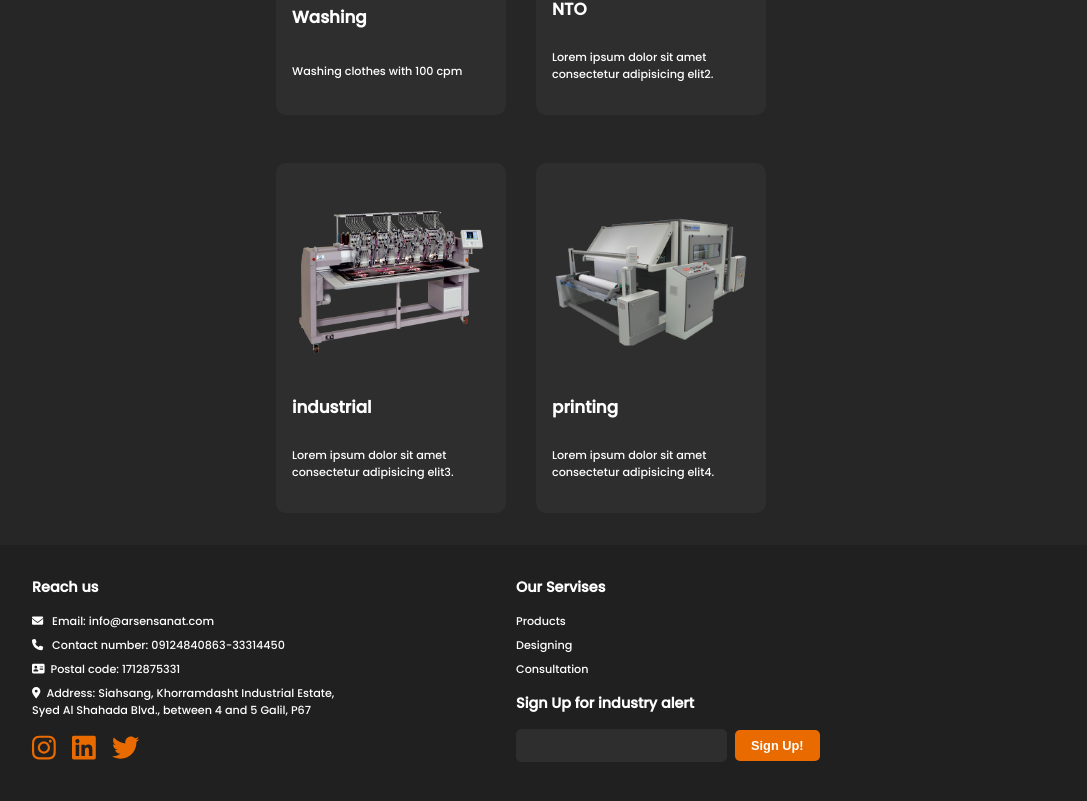
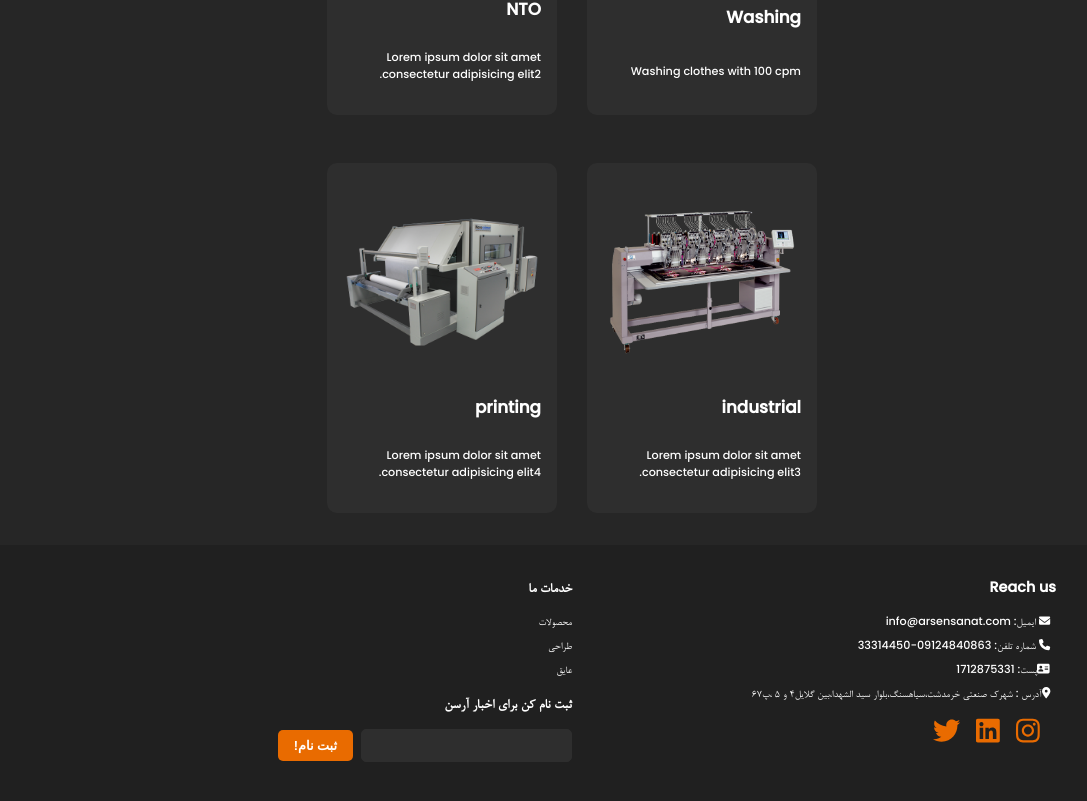
Before and after one commit to er-ebrahimi/Ecommerce-web-industry, a React (Vite) app: page /shop in a window 1280 px wide. Shown: the part 443-1244 px from the top of the page, without its empty margins (96-1183 px from the left). Built offline with nearby package versions, Linux system fonts and the light colour scheme.

Commit message:
footer was converted to persian and some bugges in persian mode fixed and some buge in responsivenes

```diff
--- a/src/assets/css/responsive.css
+++ b/src/assets/css/responsive.css
@@ -1,3 +1,4 @@
+/* tablet */
 @media screen and (max-width: 768px) {
   .container {
     margin: 1rem 3rem 1rem;
@@ -77,6 +78,14 @@
   .quote--container {
     width: 80%;
   }
+
+  .product--discription {
+    width: auto;
+  }
+
+  .product--cards--container {
+    padding-top: 50px;
+  }
 }
 
 @media screen and (max-width: 677px) {
@@ -100,15 +109,26 @@
   }
 
   .quote--description {
-    font-size: 0.75rem;
+    font-size: 0.65rem;
+    padding-left: 1rem;
+    padding-right: 1rem;
   }
 
   .quote--container {
     padding: 1rem 0.85rem;
+    margin-top: 3rem;
   }
 
   .shop--container {
     grid-template-columns: 1fr;
+  }
+
+  .product--cards--container {
+    padding-top: 50px;
+  }
+
+  .about--title {
+    font-size: 1.5rem;
   }
 }
 
@@ -125,4 +145,8 @@
   .product--cards--container {
     padding-top: 40px;
   }
+
+  .change_button--container {
+    align-self: auto;
+  }
 } /* small phone */
--- a/src/components/Footer.tsx
+++ b/src/components/Footer.tsx
@@ -6,6 +6,7 @@ import { faAddressCard } from "@fortawesome/free-solid-svg-icons";
 import { faInstagram } from "@fortawesome/free-brands-svg-icons";
 import { faLinkedin } from "@fortawesome/free-brands-svg-icons";
 import { faTwitter } from "@fortawesome/free-brands-svg-icons";
+import { FormattedMessage } from "react-intl";
 export default function () {
   return (
     <footer className="footer">
@@ -15,26 +16,38 @@ export default function () {
             <h3 className="reach--title--footer title--footer">Reach us </h3>
             <li>
               <FontAwesomeIcon icon="envelope" className="footer--icon icon" />{" "}
-              Email: info@arsensanat.com
+              <FormattedMessage
+                id="footer.email"
+                defaultMessage="Email: info@arsensanat.com"
+              />
             </li>
             <li>
               <FontAwesomeIcon icon={faPhone} className="footer--icon icon" />{" "}
-              Contact number: 09124840863-33314450
+              <FormattedMessage
+                id="footer.contact"
+                defaultMessage="Contact number: 09124840863-33314450"
+              />
             </li>
             <li>
               <FontAwesomeIcon
                 icon={faAddressCard}
                 className="footer--icon icon"
               />
-              Postal code: 1712875331
+              <FormattedMessage
+                id="footer.postal" //TODO post card icon to text
+                defaultMessage="Postal code: 1712875331"
+              />
             </li>
             <li>
               <FontAwesomeIcon
                 icon={faLocationDot}
                 className="footer--icon icon"
               />
-              Address: Siahsang, Khorramdasht Industrial Estate,
-              <br /> Syed Al Shahada Blvd., between 4 and 5 Galil, P67
+              <FormattedMessage
+                id="footer.address"
+                defaultMessage="Address: Siahsang, Khorramdasht Industrial Estate,
+              <br /> Syed Al Shahada Blvd., between 4 and 5 Galil, P67" //TODO fix br
+              />
             </li>
             <li className="social_media--footer">
               <a href="#">
@@ -52,16 +65,38 @@ export default function () {
 
         <div className="Our Services">
           <ul className="footer--ul">
-            <h3 className="title--footer">Our Servises</h3>
-            <li>Products</li>
-            <li>Designing</li>
-            <li>Consultation</li>
+            <h3 className="title--footer">
+              <FormattedMessage
+                id="footer.title"
+                defaultMessage="Our Servises"
+              />
+            </h3>
+            <li>
+              <FormattedMessage id="footer.product" defaultMessage="Products" />
+            </li>
+            <li>
+              <FormattedMessage
+                id="footer.designing"
+                defaultMessage="Designing"
+              />
+            </li>
+            <li>
+              <FormattedMessage
+                id="footer.consulation"
+                defaultMessage="Consultation"
+              />
+            </li>
           </ul>
           <h3 className="title--footer alert_title--footer">
-            Sign Up for industry alert
+            <FormattedMessage
+              id="footer.signupTitle"
+              defaultMessage="Sign Up for industry alert"
+            />
           </h3>
           <input type="email" className="footer--input input" />
-          <button className="button footer--button">Sign Up!</button>
+          <button className="button footer--button">
+            <FormattedMessage id="footer.signup" defaultMessage="Sign Up!" />
+          </button>
         </div>
       </div>
     </footer>
--- a/src/data/Persian.json
+++ b/src/data/Persian.json
@@ -18,5 +18,15 @@
     "quote.description1" : "مشاوره، اصلاح و بروزرسانی ماشین آلات موجود در صنعت",
     "quote.description2" : "طراحی و ساخت ماشین آلات مبتنی بر طرح ارائه شده توسط کارفرما",
     "quote.description3" : "طراحی و ساخت ماشین آلات مبتنی بر طرح متخصصین آرسن صنعت",
-    "quote.button" : "درخواست"
+    "quote.button" : "درخواست",
+    "footer.email": "ایمیل: info@arsensanat.com",
+    "footer.contact": "شماره تلفن: 09124840863-33314450",
+    "footer.postal": "پست: 1712875331",
+    "footer.address": "آدرس : شهرک صنعتی خرمدشت،سیاهسنگ،بلوار سید الشهدا،بین گلایل۴ و ۵ ،پ۶۷",
+    "footer.title": "خدمات ما",
+    "footer.product": "محصولات",
+    "footer.designing": "طراحی",
+    "footer.consulation": "عایق",
+    "footer.signupTitle": "ثبت نام کن برای اخبار آرسن",
+    "footer.signup": "ثبت نام!"
 }
--- a/src/index.css
+++ b/src/index.css
@@ -326,6 +326,8 @@ main {
 
 .product--discription {
   width: 40vh;
+  display: flex;
+  flex-direction: column;
 }
 
 .card--title {
@@ -342,6 +344,7 @@ main {
   justify-content: space-between;
   align-items: center;
   width: 150px;
+  align-self: center;
 }
 
 .change_button {
@@ -362,9 +365,10 @@ main {
 }
 
 .activity--background {
-  background: url(./assets/images/orange_hat.png) no-repeat;
-  background-position: right;
-  background-size: contain;
+  background: linear-gradient(rgba(0, 0, 0, 0.4), rgba(0, 0, 0, 0.4)),
+    url(./assets/images/complete_orange_hat.png) center/cover no-repeat fixed;
+  /* background-position: right; */
+  /* background-size: contain; */
   /* display: flex; */
   /* justify-content: center; */
   align-items: center;
@@ -425,6 +429,7 @@ main {
   font-size: var(--normal-font-size);
   list-style: circle;
   padding-left: 2.5rem;
+  padding-right: 2.5rem;
 }
 
 .quote--description > li::marker {
@@ -441,7 +446,8 @@ main {
   justify-content: center;
   justify-items: center;
   align-items: center;
-  height: 100vh;
+  min-height: 100vh;
+  height: fit-content;
   background: url("./assets/images/Group.png") center/80% no-repeat;
 }
 .quote--line {
@@ -603,7 +609,7 @@ textarea {
   max-width: 30rem;
   margin: auto;
   /* justity */
-  /* justify-content: space-around; */
+  justify-content: center;
 }
 
 .about--main {
--- a/src/main.tsx
+++ b/src/main.tsx
@@ -21,17 +21,18 @@ import { store } from "./redux/app/store";
 import { Provider } from "react-redux";
 import "./fonts/B-NAZANIN.ttf";
 let local = navigator.language;
-let lan;
+export let lan: any;
+export let lan_string: string = "Persian";
 if (local === "en-US") {
   lan = English;
 } else {
   lan = Persian;
 }
-// document.getElementsByTagName("html")[0].setAttribute("dir", "rtl"); //TODO
+document.getElementsByTagName("html")[0].setAttribute("dir", "rtl"); //TODO
 library.add(fab, faCheckSquare, faCoffee, faEnvelope);
 ReactDOM.createRoot(document.getElementById("root") as HTMLElement).render(
   <React.StrictMode>
-    <IntlProvider locale={local} messages={English}>
+    <IntlProvider locale={local} messages={Persian}>
       <Provider store={store}>
         <BrowserRouter>
           <App />
--- a/src/pages/Home.tsx
+++ b/src/pages/Home.tsx
@@ -1,12 +1,11 @@
 import React from "react";
 import Navbar from "../components/Navbar";
 import * as home from "../assets/Home.jpg";
-// import * as line from "../assets/Group.png";
 import Footer from "../components/Footer";
 import Card from "../components/Card";
 import data from "../data/data.json";
-// declare module "*.jpg"
 import { FormattedMessage } from "react-intl";
+import { lan_string } from "../main";
 export default function Home() {
   // const home = require("../assets/Home.jpg")
   // console.log(home.default);
@@ -18,6 +17,13 @@ export default function Home() {
     }
     count = 0;
   });
+
+  if (lan_string === "Persian") {
+    const activityBackground = document.getElementsByClassName(
+      "activity--background"
+    );
+    // activityBackground[0].setAttribute("style", "background-position: left;");
+  }
   return (
     <React.StrictMode>
       <header className="header">
```
